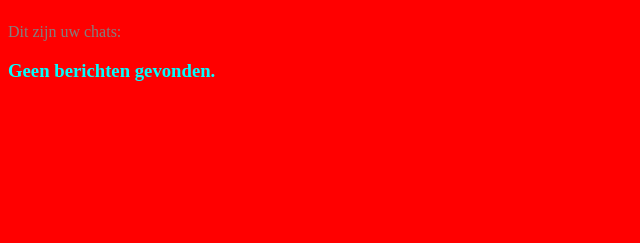
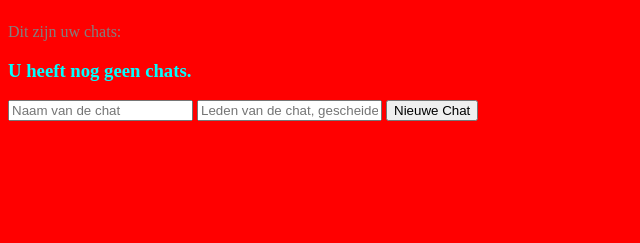
Before and after one commit to Teunes2009/WhatsSite, a FastAPI app: template templates/ingelogd.html in a window 1280 px wide. Shown: the part 83-326 px from the top of the page, without its empty margins (0-640 px from the left). Run offline with FastAPI, Linux system fonts and the light colour scheme; the template is opened without the code that fills it, so the values that code supplies are empty.

Commit message:
Ik heb de chatfunctie gefixt en ben begonnen met een chatcreëerfunctie

```diff
--- a/main.py
+++ b/main.py
@@ -62,7 +62,7 @@ async def verstuur(request: Request, naam: str = Form(...), wachtwoord: str = Fo
     return RedirectResponse(url="/login")
 
 @app.post("/login")
-def login(request: Request, naam: str = Form(...)):
+async def login(request: Request, naam: str = Form(...)):
     with SqliteDict("Chats.db") as db:
         if naam not in db:
             db[naam] = ["Main"]
@@ -84,8 +84,40 @@ def login(request: Request, naam: str = Form(...)):
         {"naam": naam, "Messages": Messages}
     )
 
+@app.post("/Chats/Send")
+async def send(request: Request, Message: str = Form(...), ChatName: str = Form(...), Name: str = Form(...)):
+    print(Name, "sent ", Message, "in", ChatName)
+    print(Message, ChatName, Name)
+    with SqliteDict("Messages.db") as db:
+        print(db.keys())
+        if ChatName not in db:
+            db[ChatName] = []
+        Messages = db[ChatName]
+        Messages.append({"Name": Name, "Text": Message})
+        db[ChatName] = Messages
+        db.commit()
+    return templates.TemplateResponse(
+        request,
+        "Message.html",
+        {"ChatName": ChatName, "Messages": Messages}
+    )
+
+@app.post("/Chats/GetMessages")
+async def get_messages(request: Request, ChatName: str = Form(...)):
+    print(ChatName)
+    with SqliteDict("Messages.db") as db:
+        if ChatName not in db:
+            db[ChatName] = []
+        Messages = db[ChatName]
+        # print(Messages)
+    return templates.TemplateResponse(
+        request,
+        "Message.html",
+        {"ChatName": ChatName, "Messages": Messages}
+    )
+
 @app.post("/Chats/{ChatName}")
-def chat(request: Request, ChatName: str, Name: str = Form(...)):
+async def chat(request: Request, ChatName: str, Name: str = Form(...)):
     with SqliteDict("Messages.db") as db:
         if ChatName not in db:
             db[ChatName] = []
@@ -98,39 +130,8 @@ def chat(request: Request, ChatName: str, Name: str = Form(...)):
             {"ChatName": ChatName, "Messages": Messages, "Name": Name}
         )
 
-@app.get("/Chats/send")
-def send(request: Request, Message: str, ChatName: str, Name: str):
-    print(Message, ChatName, Name)
-    with SqliteDict("Messages.db") as db:
-        print(db.keys())
-        if ChatName not in db:
-            db[ChatName] = []
-        Messages = db[ChatName]
-        Messages.append({"Name": Name, "Text": Message})
-        db[ChatName] = Messages
-        db.commit()
-    return templates.TemplateResponse(
-        request,
-        "Message.html",
-        {"ChatName": ChatName, "Messages": Messages, "Name": Name}
-    )
-
-@app.post("/Chats/GetMessages")
-def get_messages(request: Request, ChatName: str = Form(...)):
-    print(ChatName)
-    with SqliteDict("Messages.db") as db:
-        if ChatName not in db:
-            db[ChatName] = []
-        Messages = db[ChatName]
-        print(Messages)
-    return templates.TemplateResponse(
-        request,
-        "Message.html",
-        {"ChatName": ChatName, "Messages": Messages}
-    )
-
 @app.post("/admin")
-def admin(request: Request):
+async def admin(request: Request):
     with SqliteDict("wachtwoorden.db") as db:
         all_info = list(db.items())
         print(all_info)
--- a/templates/chat.html
+++ b/templates/chat.html
@@ -10,16 +10,16 @@
             <a href="/">Home</a> | <a href="/about">Over Mij</a> | <a href="/project">Project</a>
         </nav>
         <h1>{{ChatName}}</h1>
-        <div id="MessageBox" hx-post="/Chats/GetMessages" hx-trigger="every 2s, visibilitychange from:body" hx-vals='{"ChatName":{{ChatName}}}' hx-target="#MessageBox">
+        <div id="MessageBox" hx-post="/Chats/GetMessages" hx-trigger="every 2s, visibilitychange from:body" hx-vals='{"ChatName":"{{ChatName}}"}' hx-target="#MessageBox">
             {% if Messages %}
                 {% for Message in Messages %}
                     <p>{{ Message.Name }}: {{ Message.Text }}</p>
                 {% endfor %}
             {% else %}
-                <h3>nog geen berichten.</h3>
+                <h3>Er zijn nog geen berichten verstuurd.</h3>
             {% endif %}
         </div>
-        <form hx-post="/Chats/send" hx-target="#MessageBox">
+        <form hx-post="/Chats/Send" hx-target="#MessageBox">
             <input type="hidden" name="Name" value="{{ Name }}">
             <input type="hidden" name="ChatName" value="{{ ChatName }}">
             <input type="text" name="Message" placeholder="Typ je bericht hier..." required>
--- a/templates/ingelogd.html
+++ b/templates/ingelogd.html
@@ -24,7 +24,13 @@
                 {% endfor %}
                 </ul>
             {% else %}
-                <h3>Geen berichten gevonden.</h3>
+                <h3>U heeft nog geen chats.</h3>
             {% endif %}
+        <form method=post action="/Chats/Create">
+            <input type="hidden" name="Name" value="{{ naam }}">
+            <input type="text" name="ChatName" placeholder="Naam van de chat" required>
+            <input type="text" name="Members" placeholder="Leden van de chat, gescheiden door een komma" required>
+            <button type="submit">Nieuwe Chat</button>
+        </form>
     </body>
 </html>
```
Also changed, not shown: Messages.db.
